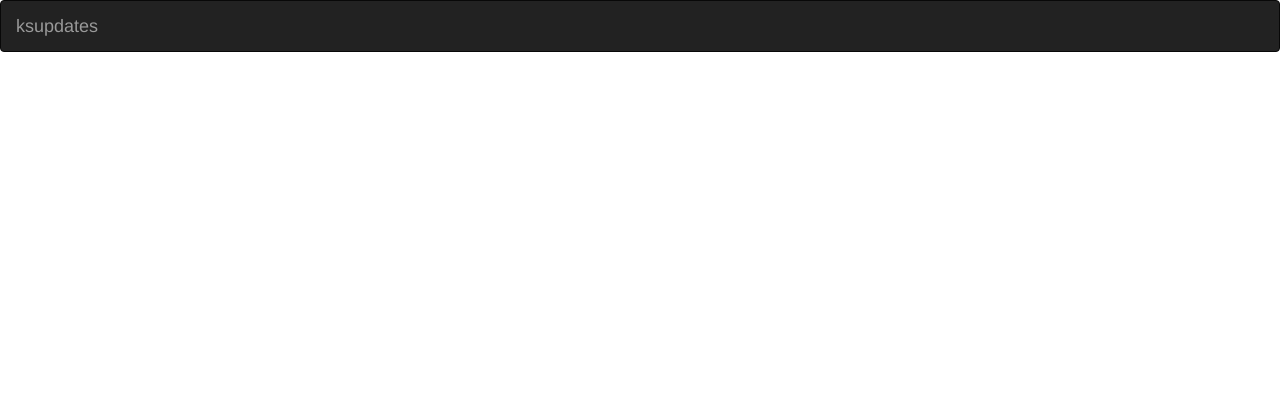
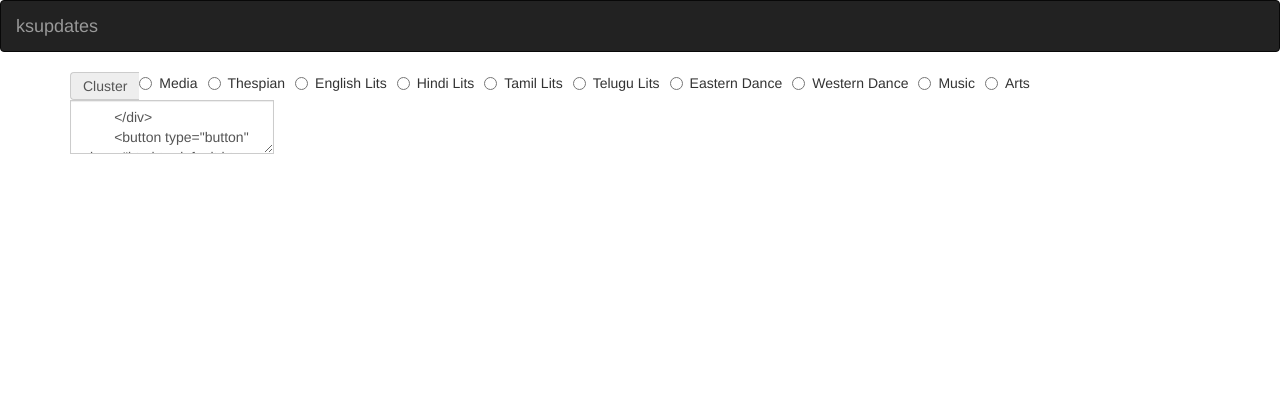
Before and after one commit to AlexMathew/ksupdates, a Python web app: template templates/update.html in a window 1280 px wide. Shown: the top 420 px of the page. Run offline with Jinja, Linux system fonts and the light colour scheme; the template is opened without the code that fills it, so the values that code supplies are empty.

Commit message:
Include update page template

```diff
--- a/templates/update.html
+++ b/templates/update.html
@@ -1,4 +1,32 @@
 {% extends "template.html" %}
 {% block content %}
 
+{% with messages = get_flashed_messages() %}
+  {% if messages %}
+  <div class="alert {{ error }}">
+  	{{ messages[0] }}
+  </div>
+  {% endif %}
+{% endwith %}
+
+<form action="{{ url_for('update') }}" method=post>
+	<div class="input-group">
+		<span class="input-group-addon">Cluster</span>
+		<label class="radio-inline"><input type="radio" name="cluster" value="MEDIA">Media</label>
+		<label class="radio-inline"><input type="radio" name="cluster" value="THESPIAN">Thespian</label>
+		<label class="radio-inline"><input type="radio" name="cluster" value="ENGLISH LITS">English Lits</label>
+		<label class="radio-inline"><input type="radio" name="cluster" value="HINDI LITS">Hindi Lits</label>
+		<label class="radio-inline"><input type="radio" name="cluster" value="TAMIL LITS">Tamil Lits</label>
+		<label class="radio-inline"><input type="radio" name="cluster" value="TELUGU LITS">Telugu Lits</label>
+		<label class="radio-inline"><input type="radio" name="cluster" value="EASTERN DANCE">Eastern Dance</label>
+		<label class="radio-inline"><input type="radio" name="cluster" value="WESTERN DANCE">Western Dance</label>
+		<label class="radio-inline"><input type="radio" name="cluster" value="MUSIC">Music</label>
+		<label class="radio-inline"><input type="radio" name="cluster" value="ARTS">Arts</label>
+	</div>
+	<div class="input-group">
+		<textarea name="announcement" class="form-control" placeholder="Announcement">
+	</div>
+	<button type="button" class="btn btn-default btn-lg">Post update</button>
+</form>
+
 {% endblock %}
```
